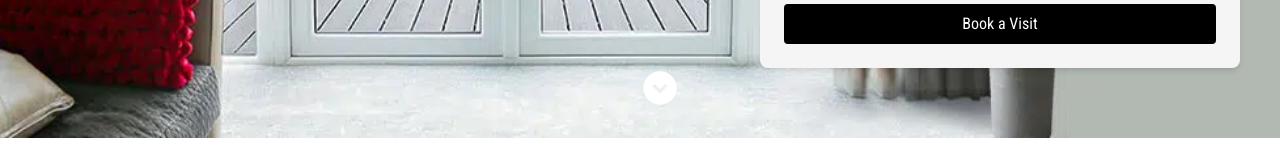
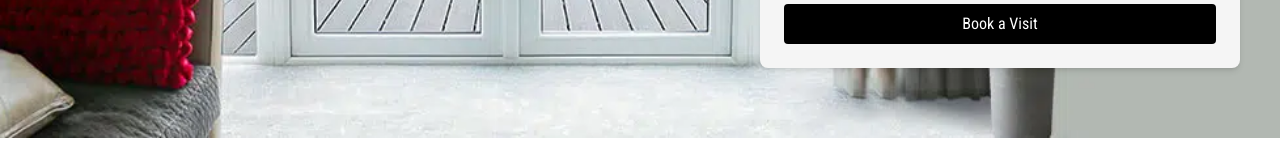
Before and after one commit to Team-Immature/upvc, a React (Vite) app in the folder frontend/: page /contact in a window 1280 px wide. Shown: the part 646-800 px from the top of the page. Built offline with nearby package versions, Linux system fonts and the light colour scheme.

Commit message:
scroll icon bounces only in home page

```diff
--- a/frontend/src/components/Banner.jsx
+++ b/frontend/src/components/Banner.jsx
@@ -1,7 +1,13 @@
-import React from "react";
+import React, { useEffect } from "react";
 import EnquiryForm from "./EnquiryForm";
 import { MdExpandCircleDown } from "react-icons/md";
+import { useLocation } from "react-router-dom";
+
 const Banner = (props) => {
+  const loc = useLocation();
+  const getLocation = () => {
+    console.log(loc.pathname);
+  };
   return (
     <div className=''>
       <div className='relative w-full aspect-[16/9] max-h-[750px]  bg-[#b2b8b2] mb-20'>
@@ -10,7 +16,9 @@ const Banner = (props) => {
           className='absolute inset-0 w-full h-full object-cover object-left'
         />
         <EnquiryForm tcss='absolute top-1  right-10 z-20' />
-        <MdExpandCircleDown className='hidden sm:block absolute top-11/12 left-1/2 size-10 text-white animate-bounce rounded-full border-none' />
+        {loc.pathname == "/" && (
+          <MdExpandCircleDown className='hidden sm:block absolute top-11/12 left-1/2 size-10 text-white animate-bounce rounded-full border-none' />
+        )}
       </div>
     </div>
   );
```
